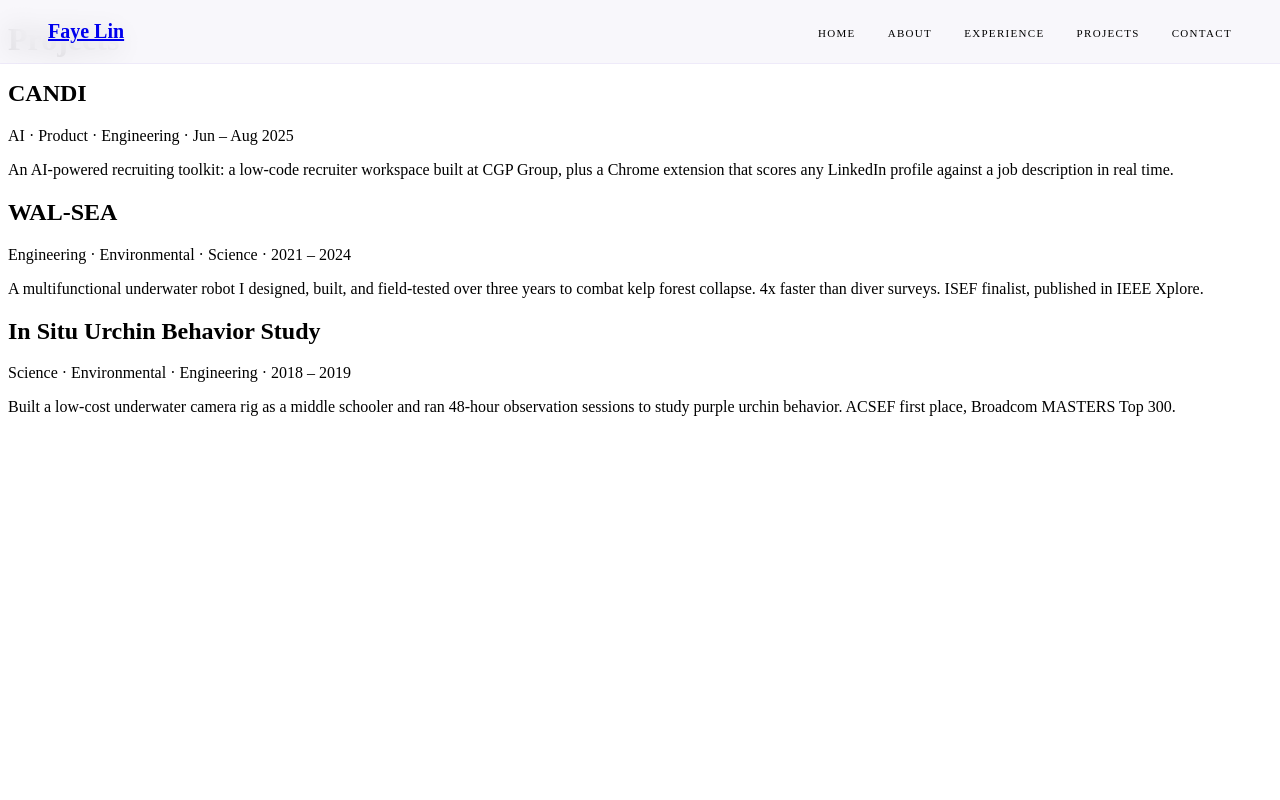
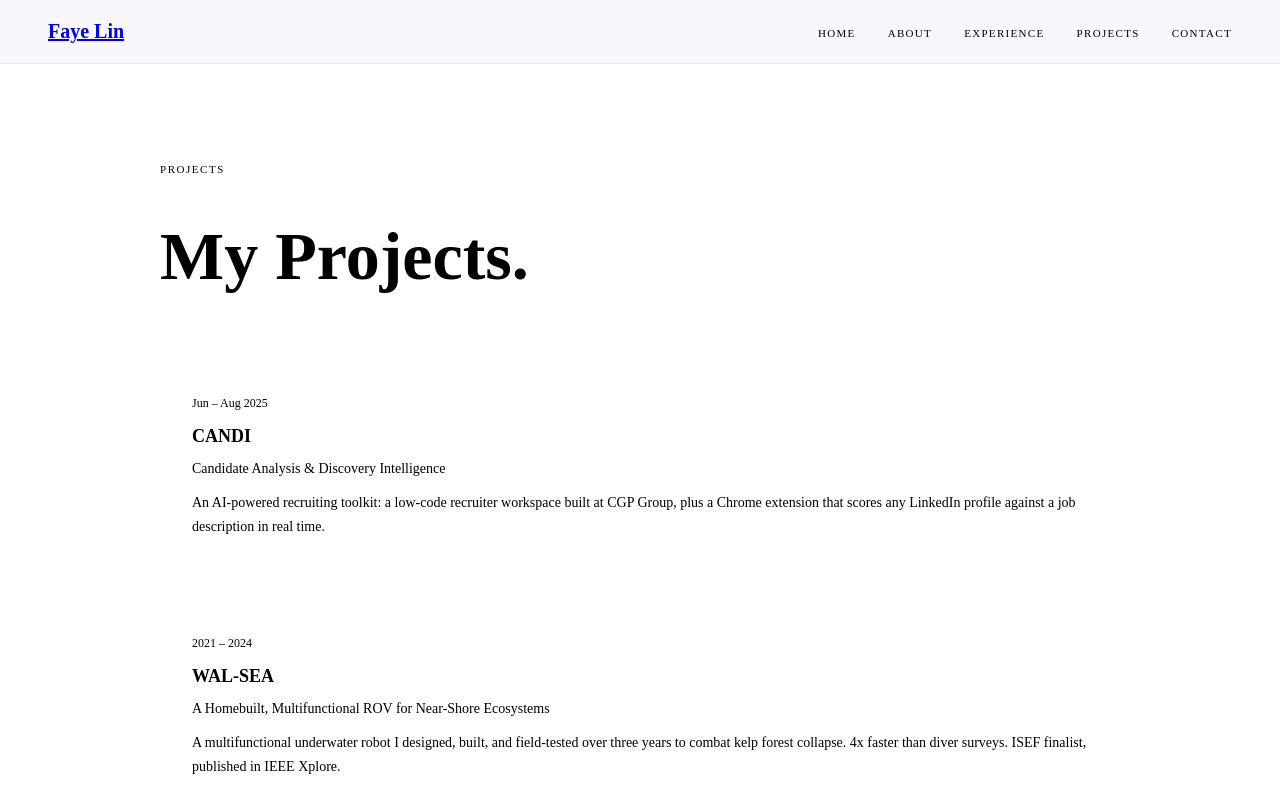
Before and after one commit to flinlabs/new-portfolio, a Next.js app: page /projects in a window 1280 px wide. Shown: the top 800 px of the page. Built offline with nearby package versions, Linux system fonts and the light colour scheme.

Commit message:
updated projects page with cards and layout

```diff
--- a/app/projects/page.tsx
+++ b/app/projects/page.tsx
@@ -1,21 +1,66 @@
+const projects = [
+	{
+		title: "CANDI",
+		subtitle: "Candidate Analysis & Discovery Intelligence",
+		period: "Jun – Aug 2025",
+		tag: "AI · Product · Engineering",
+		summary: "An AI-powered recruiting toolkit: a low-code recruiter workspace built at CGP Group, plus a Chrome extension that scores any LinkedIn profile against a job description in real time.",
+	},
+	{
+		title: "WAL-SEA",
+		subtitle: "A Homebuilt, Multifunctional ROV for Near-Shore Ecosystems",
+		period: "2021 – 2024",
+		tag: "Engineering · Environmental · Science",
+		summary: "A multifunctional underwater robot I designed, built, and field-tested over three years to combat kelp forest collapse. 4x faster than diver surveys. ISEF finalist, published in IEEE Xplore.",
+	},
+	{
+		title: "In Situ Urchin Behavior Study",
+		subtitle: "Self-Built Underwater Camera System for Continuous Monitoring",
+		period: "2018 – 2019",
+		tag: "Science · Environmental · Engineering",
+		summary: "Built a low-cost underwater camera rig as a middle schooler and ran 48-hour observation sessions to study purple urchin behavior. ACSEF first place, Broadcom MASTERS Top 300.",
+	},
+]
+
 export default function Projects() {
 	return (
-		<main>
-			<h1>Projects</h1>
-			<div>
-				<h2>CANDI</h2>
-				<p>AI · Product · Engineering · Jun – Aug 2025</p>
-				<p>An AI-powered recruiting toolkit: a low-code recruiter workspace built at CGP Group, plus a Chrome extension that scores any LinkedIn profile against a job description in real time.</p>
-			</div>
-			<div>
-				<h2>WAL-SEA</h2>
-				<p>Engineering · Environmental · Science · 2021 – 2024</p>
-				<p>A multifunctional underwater robot I designed, built, and field-tested over three years to combat kelp forest collapse. 4x faster than diver surveys. ISEF finalist, published in IEEE Xplore.</p>
-			</div>
-			<div>
-				<h2>In Situ Urchin Behavior Study</h2>
-				<p>Science · Environmental · Engineering · 2018 – 2019</p>
-				<p>Built a low-cost underwater camera rig as a middle schooler and ran 48-hour observation sessions to study purple urchin behavior. ACSEF first place, Broadcom MASTERS Top 300.</p>
+		<main style={{ maxWidth: "960px", margin: "0 auto", padding: "144px 48px 120px" }}>
+
+			<p style={{
+				fontSize: "11px",
+				fontWeight: 500,
+				letterSpacing: "0.14em",
+				textTransform: "uppercase",
+				color: "var(--text-muted)",
+				marginBottom: "12px",
+			}}>
+				Projects
+			</p>
+
+			<h1 style={{
+				fontFamily: "var(--font-cormorant)",
+				fontSize: "68px",
+				fontWeight: 600,
+				lineHeight: 1.05,
+				marginBottom: "64px",
+			}}>
+				My Projects.
+			</h1>
+
+			<div style={{ display: "flex", flexDirection: "column", gap: "16px" }}>
+				{projects.map((project) => (
+					<div key={project.title} style={{
+						background: "var(--bg-card)",
+						border: "1px solid var(--border)",
+						borderRadius: "20px",
+						padding: "28px 32px",
+					}}>
+						<p style={{ fontSize: "12px", color: "var(--text-muted)", marginBottom: "8px" }}>{project.period}</p>
+						<h2 style={{ fontSize: "18px", fontWeight: 600, color: "var(--text)", marginBottom: "4px" }}>{project.title}</h2>
+						<p style={{ fontSize: "14px", color: "var(--lavender)", marginBottom: "12px" }}>{project.subtitle}</p>
+						<p style={{ fontSize: "14px", lineHeight: 1.7, color: "var(--text-muted)" }}>{project.summary}</p>
+					</div>
+				))}
 			</div>
 		</main>
 	)
```
